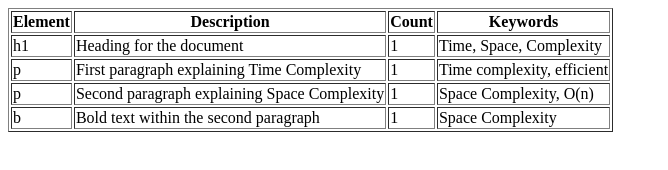
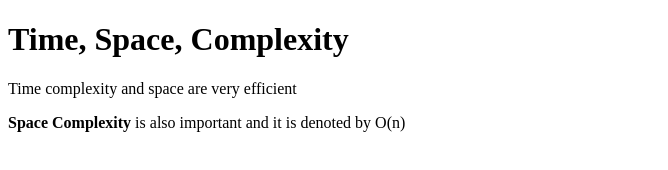
Before and after one commit to acciojob/time-and-space-complexity-SaiPrasad-22, a website: page main.html in a window 1280 px wide. Shown: the whole page, without its empty margins (0-668 px from the left). Drawn offline with Linux system fonts and the light colour scheme.

Commit message:
created a submission

```diff
--- a/main.html
+++ b/main.html
@@ -8,7 +8,11 @@
 
 <body>
 
-	<table border="1px">
+<h1>Time, Space, Complexity</h1>
+	<p>Time complexity and space are very efficient </p>
+	<p> <b>Space Complexity</b> is also important and it is denoted by O(n)</p>
+
+<!-- 	<table border="1px">
 		<tr>
 			<th>Element</th>
 			<th>Description</th>
@@ -39,7 +43,7 @@
 			<td>1</td>
 			<td>Space Complexity</td>
 		</tr>
-	</table>
+	</table> -->
 
 
 	<!-- the entire body must be written by student -->
```
